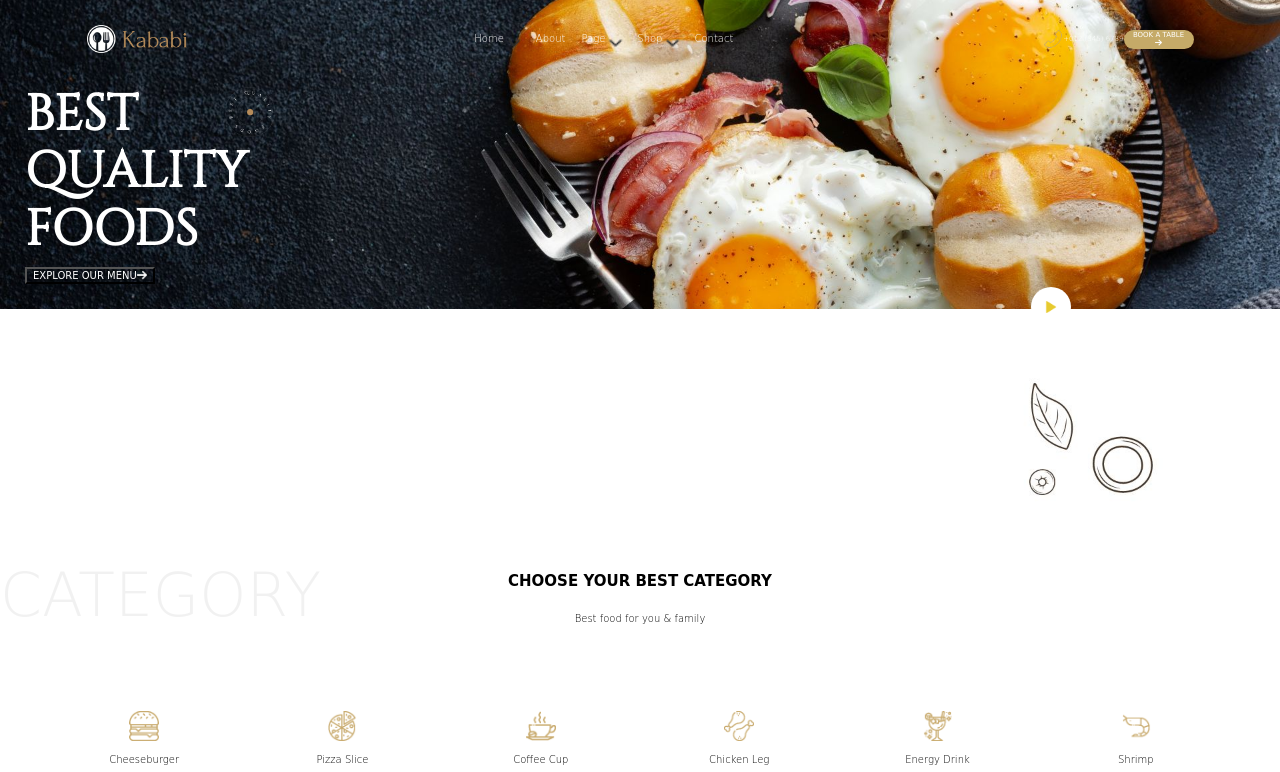
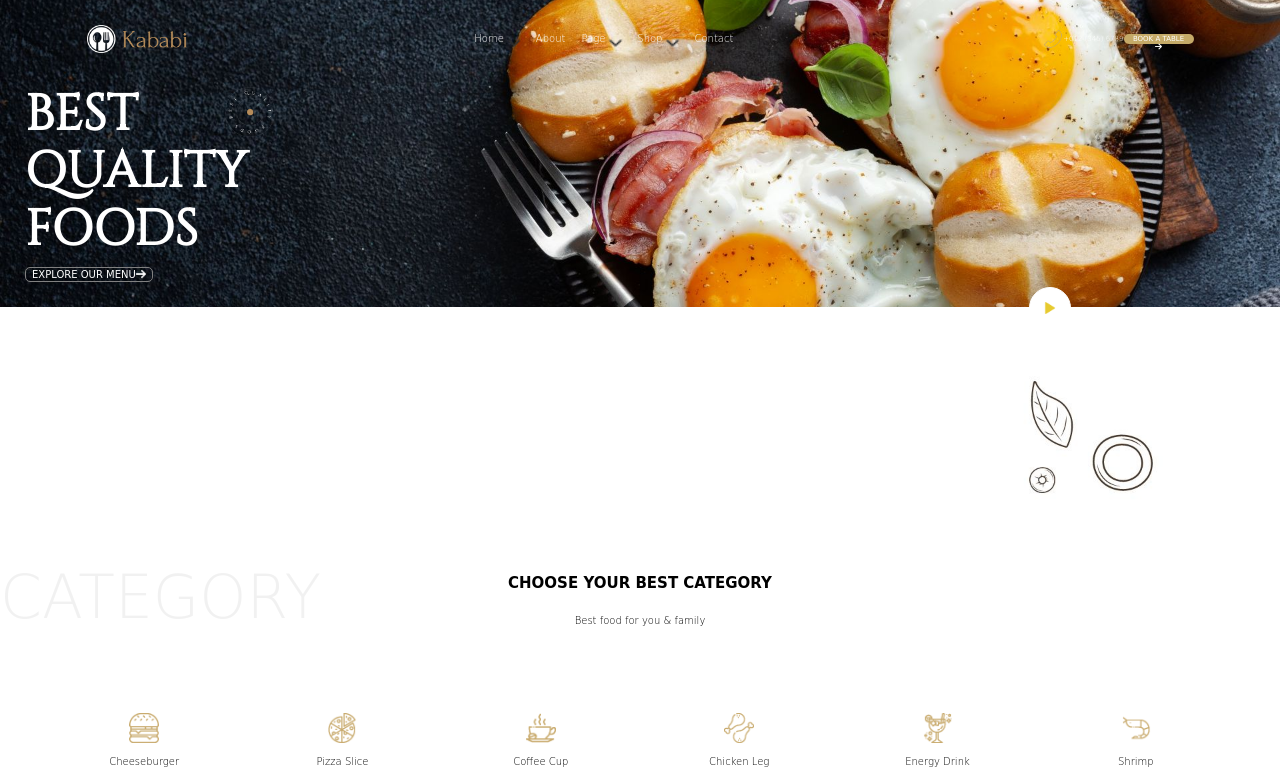
Before and after one commit to Mardixx/Kababi-food, a plain HTML site: page index.html in a window 1280 px wide. Shown: the top 772 px of the page. Drawn offline with Linux system fonts and the light colour scheme; files whose address does not match are found by name; a web font is replaced by a local one.

Commit message:
Slide 1 buttons + grid slid 7

```diff
--- a/_slide1.scss
+++ b/_slide1.scss
@@ -13,6 +13,8 @@
 
             .header-div-play {
                 float: right;
+                border: 5px solid white;
+                margin: 50px;
                 margin-top: 75px;
                 margin-right: 55px;
                 background-color: white;
@@ -108,10 +110,11 @@
                     justify-content: center;
                     .header-button-bookatable {
                         width: 70px;
-                       text-align: center;
-                        border-radius: 10px;
+                        text-align: center;
+                        border-radius: 5px;
                         font-size: 7px;
                         color: white;
+                        height: 10px;
                         background-color: rgba(197,170,104,255);
                         border: none;
                     }
@@ -180,6 +183,12 @@
                     margin-left: 0px;
                     width: 50px;
                     font-size: 15px;
+                    border-radius: 5px;
+                    font-size: 7px;
+                    color: white;
+                    height: 20px;
+                    background-color: rgba(197,170,104,255);
+                    border: none;
                 }
 
                 .header-list {
@@ -205,6 +214,7 @@
                     background-size: 30%;
                     background-repeat: no-repeat;
                     background-position: center center;
+                    border: 1px solid white;
 
                 }
 
@@ -217,6 +227,8 @@
                     color: white;
                     background-color: transparent;
                     margin-top: 30px;
+                    border: 1px solid gray;
+                    border-radius: 5px;
                     .header-arrow {
                         width: 10px;
                         height: 10px;
--- a/_slide7.scss
+++ b/_slide7.scss
@@ -24,7 +24,7 @@
     .SectionSeven__div__body{
         .SectionSeven__div__body__blog{
             display: grid;
-            grid-template:2.5f 0.5f 1f 1f / 100%;
+            grid-template-rows: 1fr;
             background-color: $color_background;
             grid-gap: 10px;
             padding-bottom: 5%;
```
Also changed, not shown: style.css, 1 other file.
